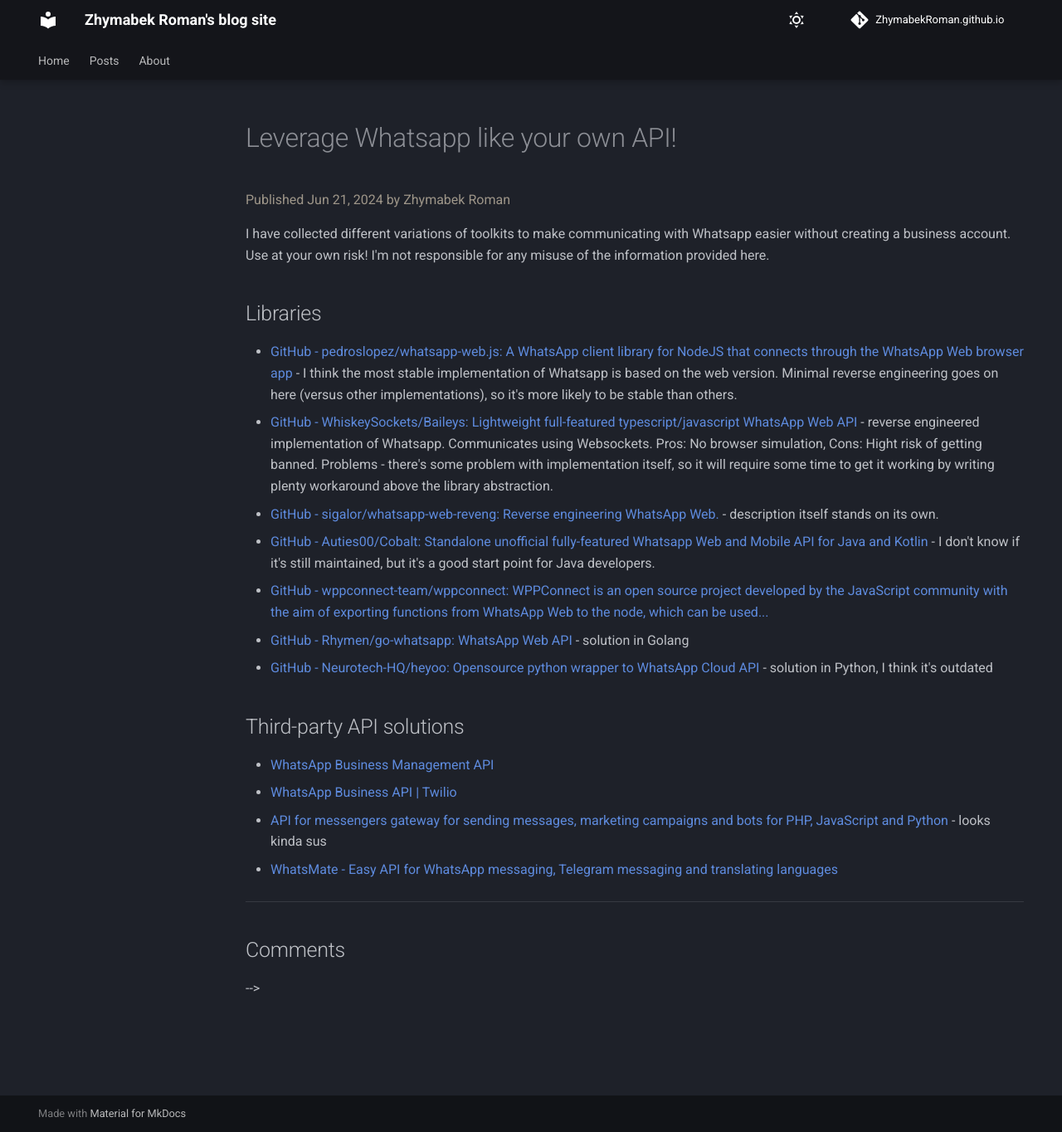
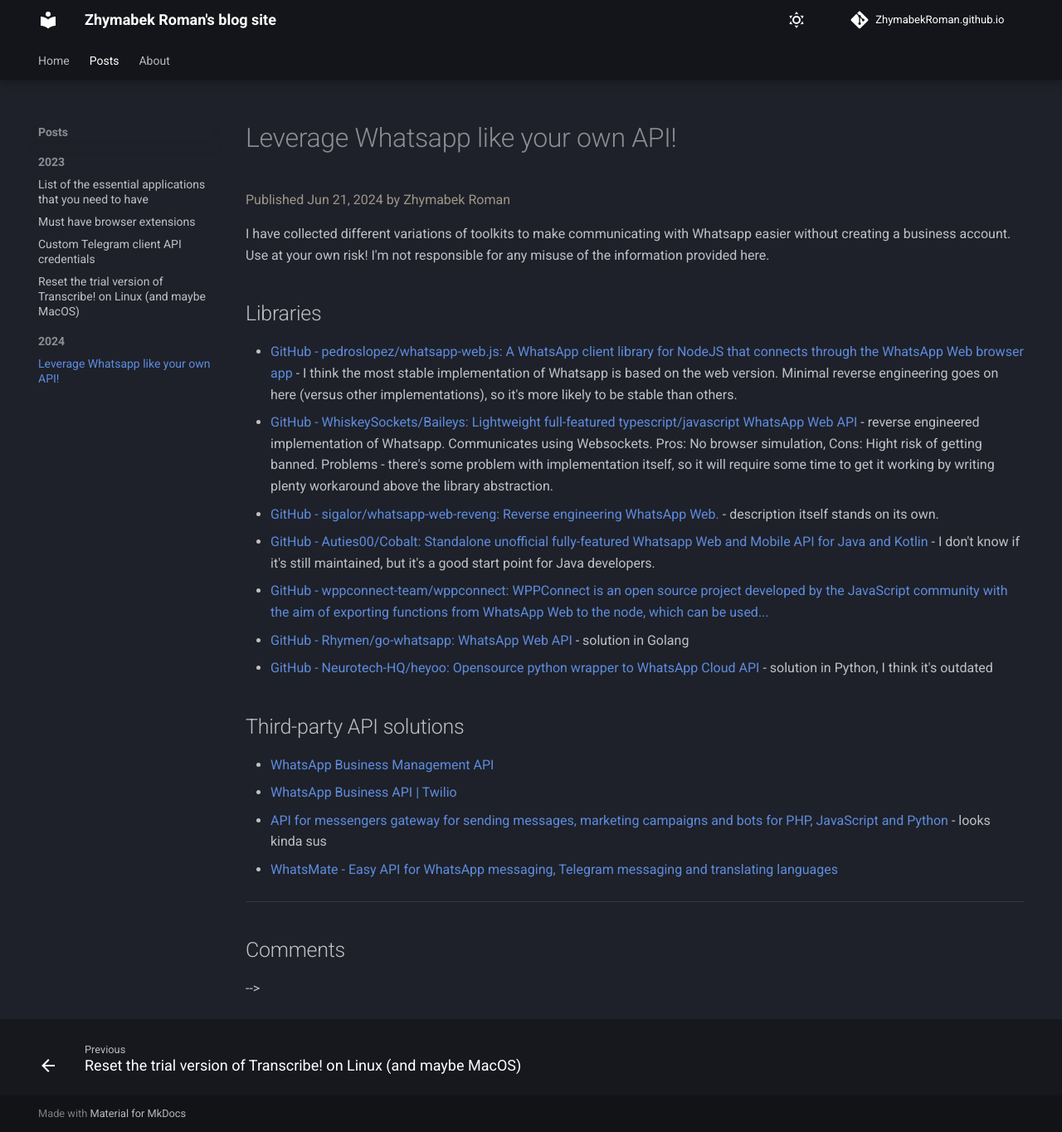
Before and after one commit to ZhymabekRoman/zhymabekroman.github.io, an MkDocs documentation site: the page built from docs/posts/whatsapp-api.md, in a window 1280 px wide and 1364 px high. Shown: the whole window at 83% size. Built offline with MkDocs 1.6.1 and Material for MkDocs 9.7.7, drawn with Linux system fonts in a browser that asks for light colours; comment, search, counter and statistics services are not loaded.

Commit message:
new post: adding to post

```diff
--- a/mkdocs.yml
+++ b/mkdocs.yml
@@ -11,6 +11,8 @@
       - posts/must-have-browser-extensions.md
       - posts/custom-telegram-client-api-credits.md
       - posts/transcribe-trial-reset.md
+    - 2024:
+      - posts/whatsapp-api.md
   - About: about.md
 
 theme:
```
Also changed, not shown: _zhymabekroman.github.io.md (added, +5 -0 lines), docs/_docs.md (added, +10 -0 lines), docs/posts/whatsapp-api.md (renamed from docs/posts/whatsapp_api.md).
